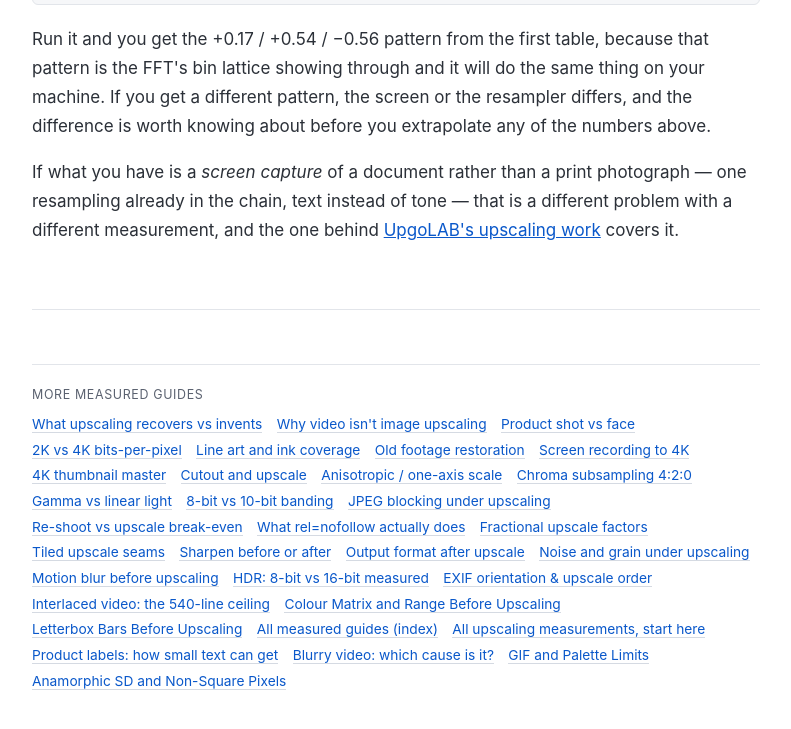
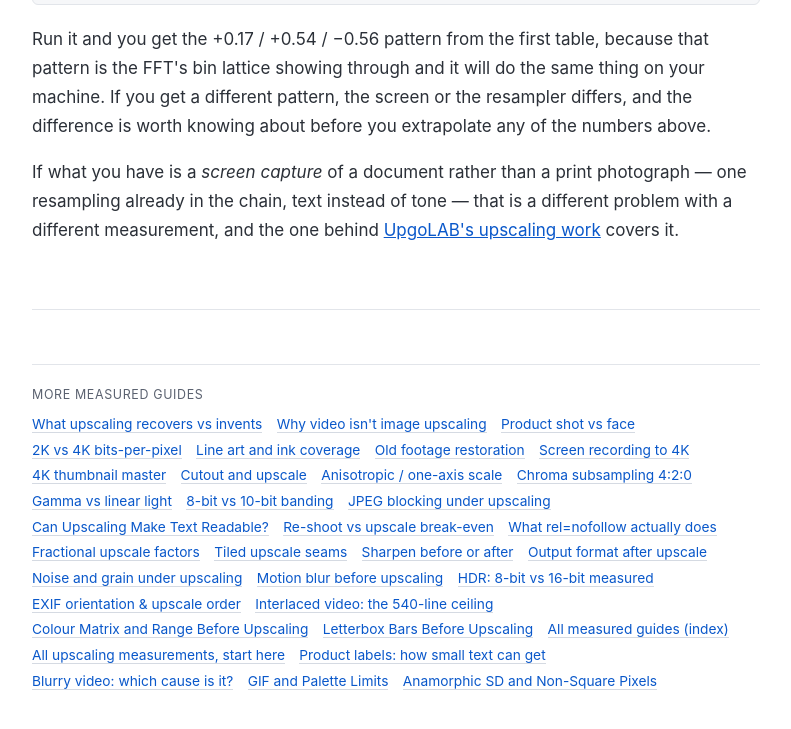
Before and after one commit to celticgemini001/upgolab-halftone-dots-upscaling, a plain HTML site: page index.html in a window 1280 px wide. Shown: the part 9696-10425 px from the top of the page, without its empty margins (244-1035 px from the left). Drawn offline with Linux system fonts and the light colour scheme.

Commit message:
Add text-readability guide to sister nav

```diff
--- a/index.html
+++ b/index.html
@@ -459,6 +459,8 @@ upscaling work</a> covers it.</p>
   <li><a href="https://celticgemini001.github.io/upgolab-gamma-vs-linear-light/">Gamma vs linear light</a></li>
   <li><a href="https://celticgemini001.github.io/upgolab-bit-depth-banding/">8-bit vs 10-bit banding</a></li>
   <li><a href="https://celticgemini001.github.io/upgolab-jpeg-blocking-upscale/">JPEG blocking under upscaling</a></li>
+  <li><a href="https://celticgemini001.github.io/upgolab-upscale-text-readability/">Can Upscaling Make Text Readable?</a></li>
+
   <li><a href="https://celticgemini001.github.io/upgolab-upscale-vs-reshoot/">Re-shoot vs upscale break-even</a></li>
   <li><a href="https://celticgemini001.github.io/upgolab-what-nofollow-means/">What rel=nofollow actually does</a></li>
   <li><a href="https://celticgemini001.github.io/upgolab-fractional-upscale-factors/">Fractional upscale factors</a></li>
```
